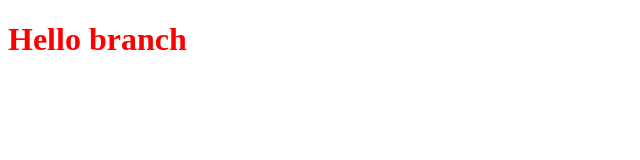
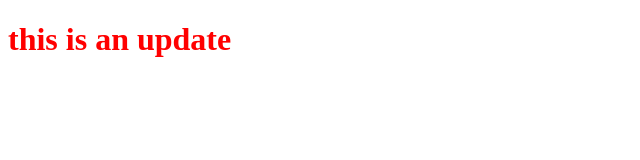
Before and after one commit to samyalnajy1/mypro, a plain HTML site: page index.html in a window 1280 px wide. Shown: the whole page, without its empty margins (0-640 px from the left). Drawn offline with Linux system fonts and the light colour scheme.

Commit message:
update html file

```diff
--- a/index.html
+++ b/index.html
@@ -7,7 +7,7 @@
     <link rel="stylesheet" href="style.css">
 </head>
 <body>
-    <h1>Hello branch</h1>
+    <h1>this is an update</h1>
 </body>
 <script src="app.js"></script>
 </html>
```
